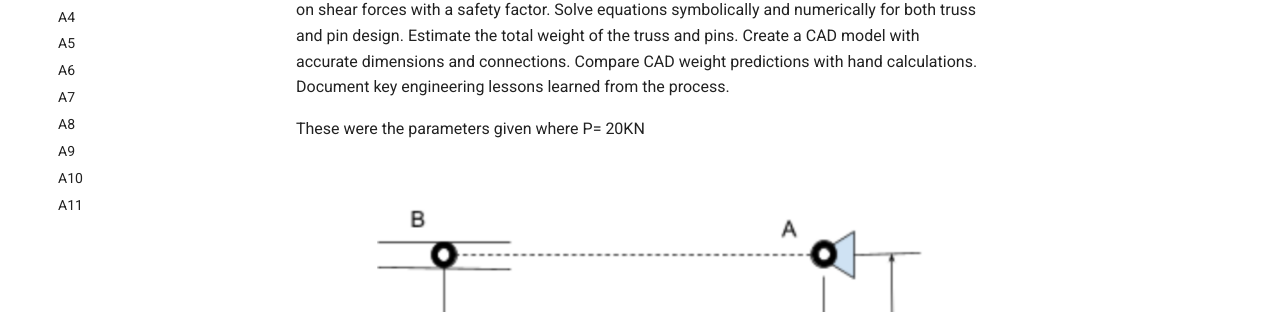
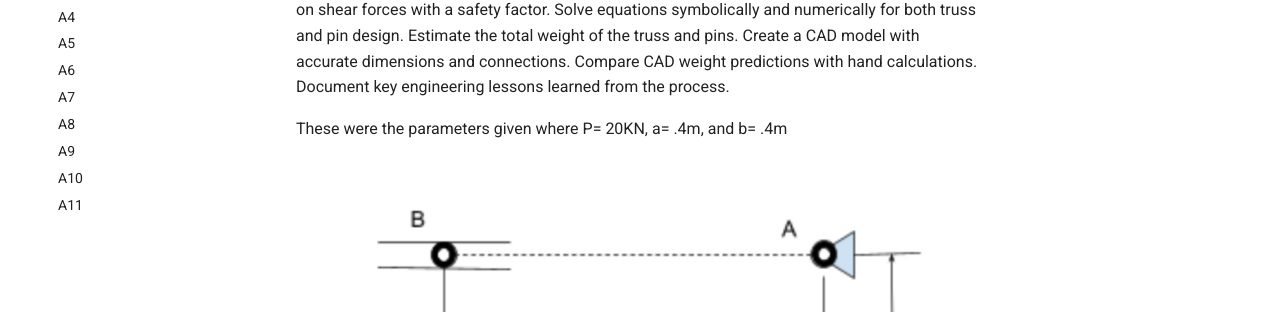
Before and after one commit to jadelma5/megr2156-portfolio, an MkDocs documentation site: the page built from docs/assignments/A02/index.md, in a window 1280 px wide and 1310 px high. Shown: the part 310-622 px from the top of the window. Built offline with MkDocs 1.6.1 and Material for MkDocs 9.7.7, drawn with Linux system fonts in a browser that asks for light colours.

Commit message:
Add parameters a and b to assignment objective

```diff
--- a/docs/assignments/A02/index.md
+++ b/docs/assignments/A02/index.md
@@ -3,7 +3,7 @@
 ## Objective
 The objective for this assignment was to design a lightweight planar truss using A500 steel or an alternative material. Create free body diagrams (FBDs) for joints and critical pins. Calculate the required cross-sectional area of truss elements with a safety factor. Determine pin sizes based on shear forces with a safety factor. Solve equations symbolically and numerically for both truss and pin design. Estimate the total weight of the truss and pins. Create a CAD model with accurate dimensions and connections. Compare CAD weight predictions with hand calculations. Document key engineering lessons learned from the process.
 
-These were the parameters given where P= 20KN
+These were the parameters given where P= 20KN, a= .4m, and b= .4m
 
 ![initial parameters](parameters.png)
 
```
